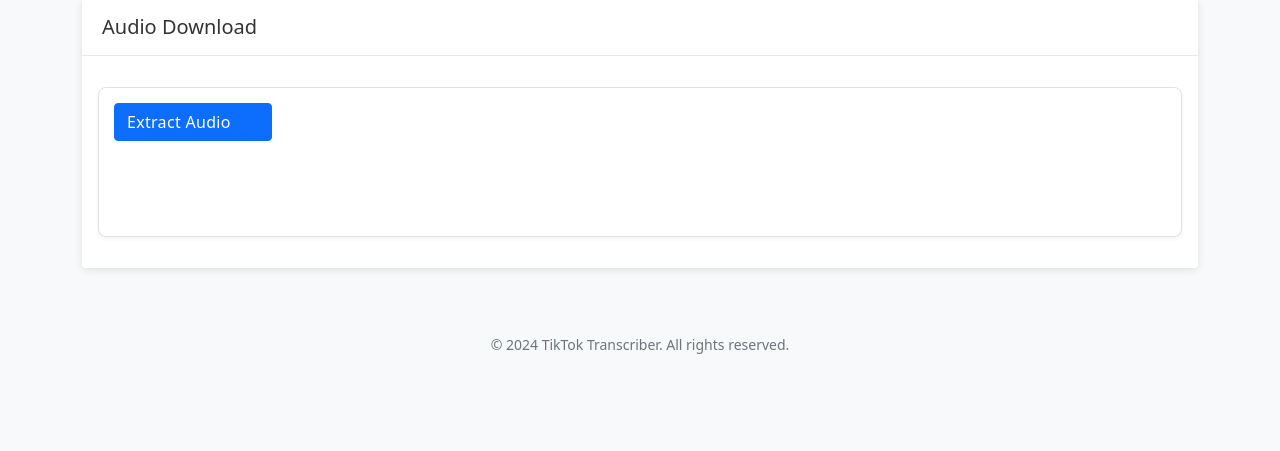
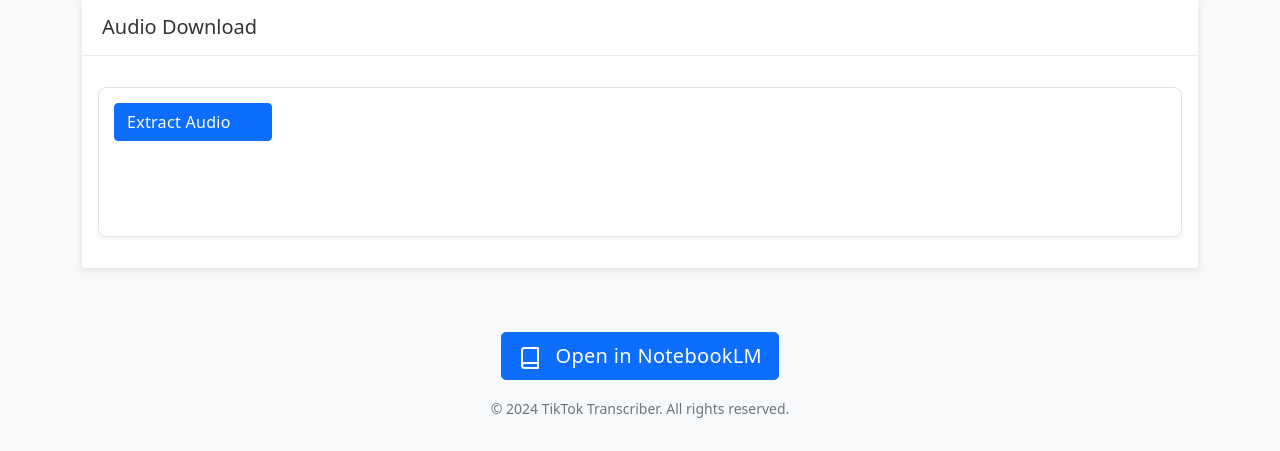
Before and after one commit to tikserziku/TikTok-Transcriber, a FastAPI app: template templates/index.html in a window 1280 px wide. Shown: the part 739-1190 px from the top of the page. Before the commit the page ends 1093 px from the top, so only its background shows below. Run offline with FastAPI, Linux system fonts and the light colour scheme; the template is opened without the code that fills it, so the values that code supplies are empty; parts of the project's set-up code (start-up, migrations or seed data) failed here and were passed over; some libraries are stand-ins or nearby versions.

Commit message:
Update index.html

```diff
--- a/templates/index.html
+++ b/templates/index.html
@@ -137,6 +137,17 @@
 
     <!-- Footer -->
     <footer class="text-center text-muted py-3">
+        <div class="mb-3">
+            <a href="https://notebooklm.google.com/"
+               target="_blank"
+               rel="noopener noreferrer"
+               class="btn btn-lg btn-primary">
+                <svg xmlns="http://www.w3.org/2000/svg" width="24" height="24" viewBox="0 0 24 24" fill="none" stroke="currentColor" stroke-width="2" stroke-linecap="round" stroke-linejoin="round" class="me-2">
+                    <path d="M4 19.5v-15A2.5 2.5 0 0 1 6.5 2H20v20H6.5a2.5 2.5 0 0 1 0-5H20"></path>
+                </svg>
+                Open in NotebookLM
+            </a>
+        </div>
         <small>© 2024 TikTok Transcriber. All rights reserved.</small>
     </footer>
 
```
